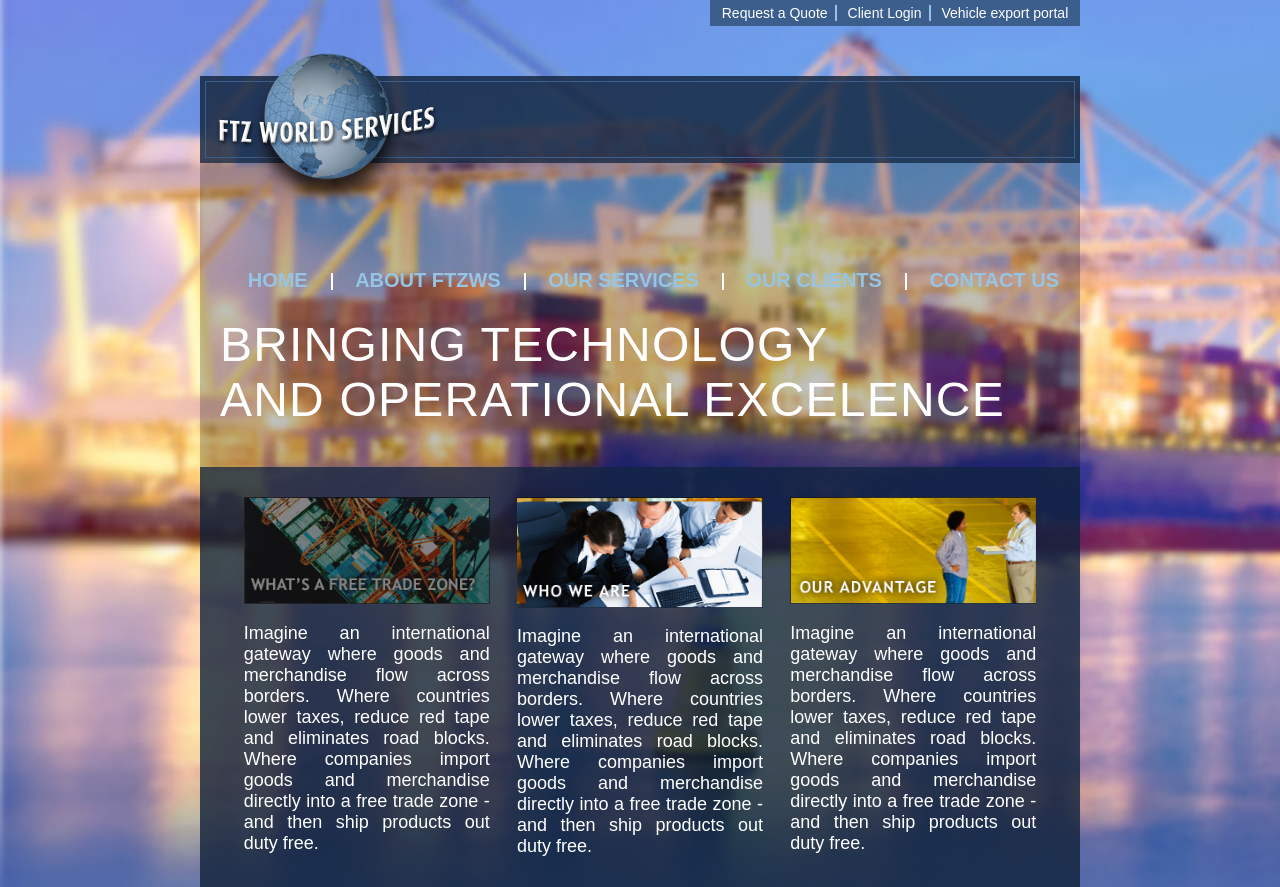
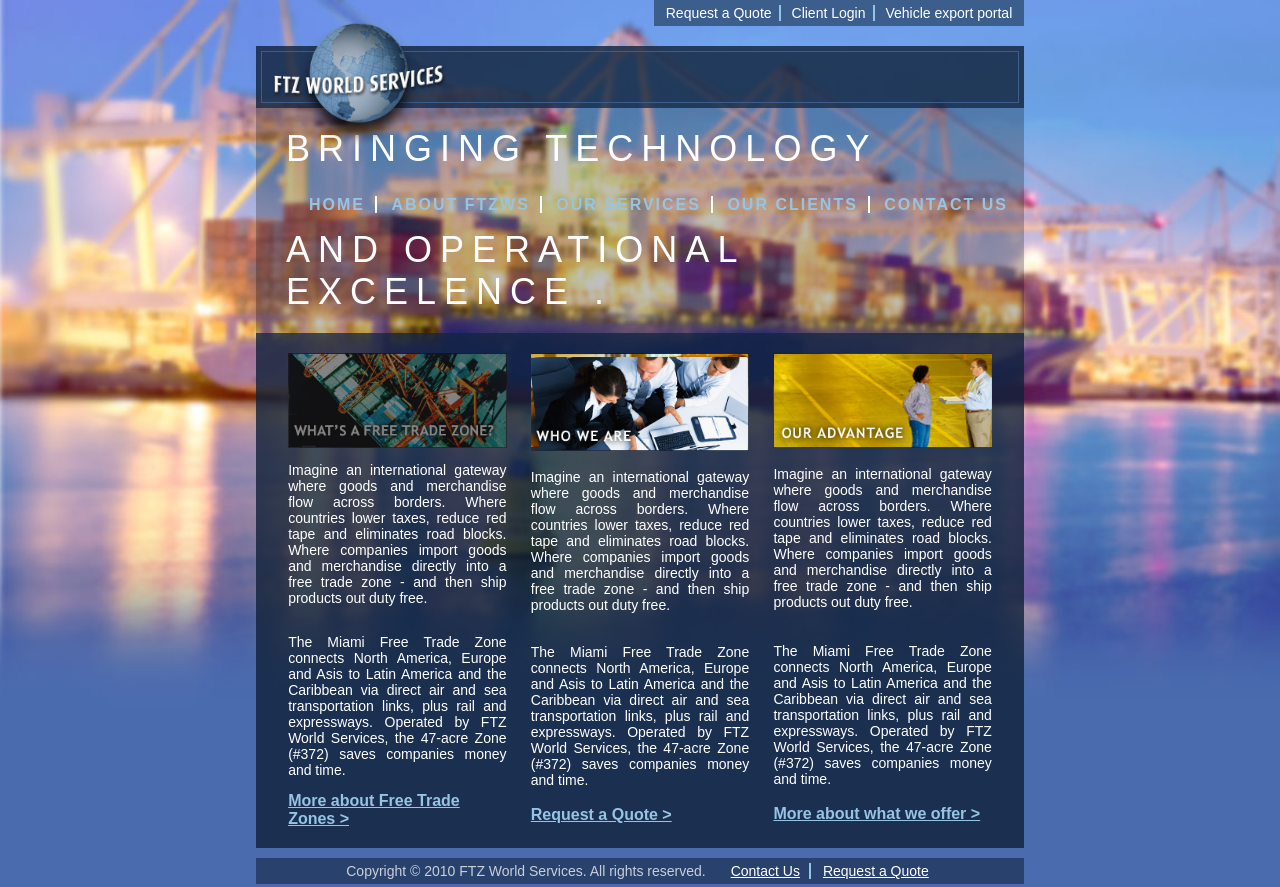
Before and after one commit to Sanchit-Rastogi/html-task2, a plain HTML site: page index.html in a window 1280 px wide. Shown: the top 887 px of the page. Drawn offline with Linux system fonts and the light colour scheme; a web font is replaced by a local one.

Commit message:
design changes

```diff
--- a/index.html
+++ b/index.html
@@ -7,7 +7,8 @@
     <title>
         FTZ World Services
     </title>
-    <link rel="stylesheet" href="styles/main.css">
+    <link rel="stylesheet" href="styles/common.css">
+    <link rel="stylesheet" href="styles/index.css">
     <link rel="preconnect" href="https://fonts.gstatic.com">
     <link href="https://fonts.googleapis.com/css2?family=Carme&display=swap" rel="stylesheet">
 </head>
@@ -24,21 +25,17 @@
         <div class="navbar">
             <img src="./images/logo.png">
             <div class="navbar-links">
-                <a href="#">HOME</a>
-                <div class="vl"></div>
-                <a href="#">ABOUT FTZWS</a>
-                <div class="vl"></div>
-                <a href="./service.html">OUR SERVICES</a>
-                <div class="vl"></div>
-                <a href="#">OUR CLIENTS</a>
-                <div class="vl"></div>
+                <a class="white-vl" href="#">HOME</a>
+                <a class="white-vl" href="#">ABOUT FTZWS</a>
+                <a class="white-vl" href="./service.html">OUR SERVICES</a>
+                <a class="white-vl" href="#">OUR CLIENTS</a>
                 <a href="#">CONTACT US</a>
             </div>
         </div>
     </div>
     <div class="big-text">
         <p>BRINGING TECHNOLOGY</p>
-        <p>AND OPERATIONAL EXCELENCE</p>
+        <p>AND OPERATIONAL EXCELENCE .</p>
     </div>
     <div class="content">
         <div class="content-tile">
--- a/styles/main.css
+++ b/styles/common.css
@@ -2,44 +2,50 @@ body{
     background-image: url("/images/bg.jpg");
     background-repeat: no-repeat;
     background-size: cover;
-    padding: 0px 200px;
-    margin: 0px;
+    margin: 0% 20%;
     font-family: 'Carme', sans-serif;
 }
 
 .navbar-container{
     background-color:  rgba(15, 33, 57, 0.8);
-    margin-top: 50px;
+    margin-top: 20px;
     padding: 5px;
 }
 
 .navbar-container .navbar{
     border: #3B5E8C 1px solid;
-    height: 75px;
+    height: 50px;
 }
 
 .navbar .navbar-links{
     float: right;
-    padding: 25px 0px;
+    padding: 15px 0px;
 }
 
 .navbar a{
     color: #96C4E4;
     font-weight: 600;
     text-decoration: none;
-    padding: 0px 15px;
-    font-size: 20px;
+    padding: 0px 10px;
+    font-size: 16px;
+    letter-spacing: 2px;
+}
+
+.navbar-links a:hover{
+    background-color: #3B5E8C;
+    border-radius: 5px;
 }
 
 .navbar img{
     position: relative;
     top: -30px;
     left: 10px;
+    width: 175px;
+    height: 125px;
 }
 
-.navbar .vl{
-    border-left: 2px solid white;
-    margin: 0px 7px 0px 4px;
+.navbar .white-vl{
+    border-right: 2px solid white;
     display: inline;
 }
 
@@ -64,43 +70,11 @@ body{
     font-size: 14px;
 }
 
-.big-text{
-    background-color: rgba(00, 00, 00, 0.25);
-    padding: 40px 20px;
-}
-
-.big-text p{
-    font-size: 48px;
-    color: #FFF;
-    margin: 0px;
-    letter-spacing: 1.2px;
-}
-
 .content{
     background-color: rgba(15, 33, 57, 0.8);
-    padding: 30px;
+    padding: 20px;
     display: flex;
     justify-content: space-around;
-}
-
-.content .content-tile{
-    width: 30%;
-    color: #FFF;
-    display: inline-grid;
-}
-
-.content-tile img{
-    width: 100%;
-}
-
-.content-tile p{
-    text-align: justify;
-    font-size: 18px;
-}
-
-.content-tile a{
-    color: #96C4E4;
-    font-weight: 700;
 }
 
 .footer{
@@ -123,6 +97,7 @@ body{
     display: inline;
     color: white;
     margin: 0px 5px;
+    font-size: 14px;
 }
 
 .footer .vl{
--- /dev/null
+++ b/styles/index.css
@@ -0,0 +1,39 @@
+.big-text{
+    background-color: rgba(00, 00, 00, 0.25);
+    padding: 20px 30px;
+}
+
+.big-text p{
+    font-size: 36px;
+    color: #FFF;
+    margin: 0px;
+    letter-spacing: 8px;
+}
+
+.content{
+    background-color: rgba(15, 33, 57, 0.8);
+    padding: 20px;
+    display: flex;
+    justify-content: space-around;
+}
+
+.content .content-tile{
+    width: 30%;
+    color: #FFF;
+    display: inline-grid;
+}
+
+.content-tile img{
+    width: 100%;
+}
+
+.content-tile p{
+    text-align: justify;
+    font-size: 14px;
+}
+
+.content-tile a{
+    color: #96C4E4;
+    font-weight: 700;
+    font-size: 16px;
+}
--- a/styles/service.css
+++ b/styles/service.css
@@ -1,5 +1,5 @@
 .content{
-    margin-top: 50px;
+    margin-top: 20px;
 }
 
 .content .service-tile1{
@@ -43,6 +43,7 @@
 
 .service-tile2 p {
     color: white;
+    font-size: 14px;
 }
 
 .service-tile2 .contact-container{
@@ -51,7 +52,7 @@
 }
 
 .service-tile2 .contact-box{
-    padding: 20px;
+    padding: 10px 20px;
 }
 
 .contact-box p{
@@ -63,7 +64,7 @@
 }
 
 button{
-    background-image: linear-gradient(to right, #00556A 0%, #01273A 100%);
+    background-image: linear-gradient(to bottom, #00556A 0%, #01273A 100%);
     color: #A7C7F1;
     border: 1px solid #14566E;
     padding: 3px 7px;
```
Also changed, not shown: service.html (+5 -9 lines).
